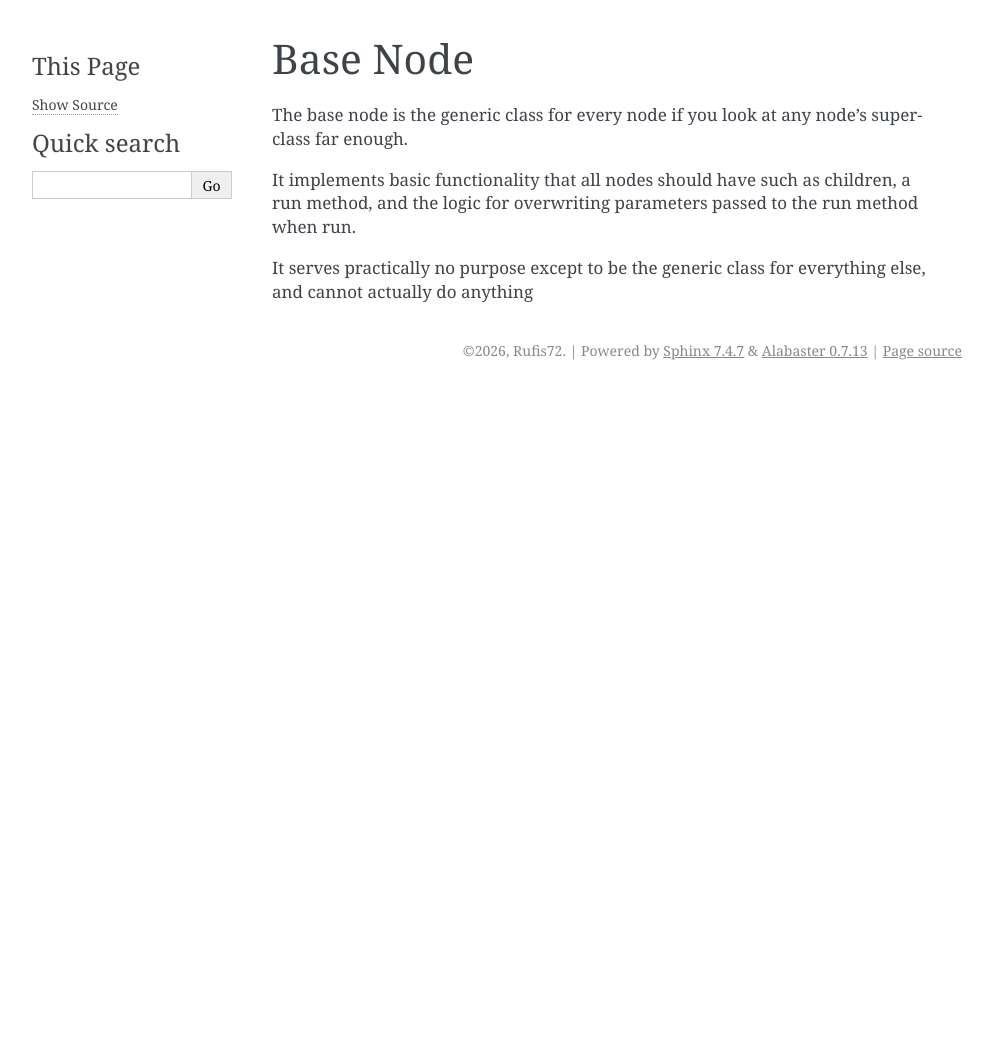
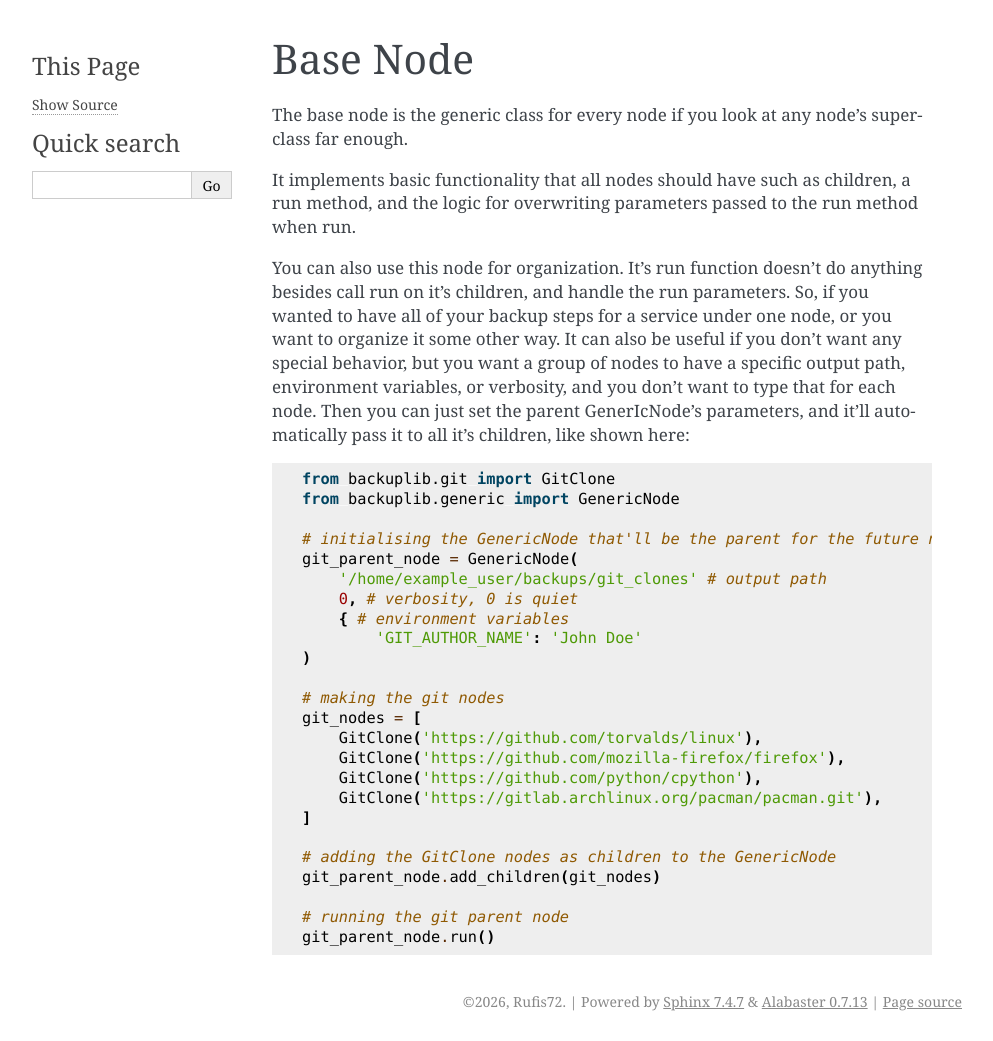
Before and after one commit to Rufis72/backuplib, a Sphinx documentation site: the page built from docs/source/nodes/node_objects/generic/base_node.rst, in a window 1280 px wide. Shown: the whole page, without its empty margins (148-1141 px from the left). Built offline with Sphinx 7.4.7, drawn with Linux system fonts in a browser that asks for light colours; before the commit the page ends 900 px from its top, so only the background shows below that.

Commit message:
Made the GenericNode's run function also run it's children

```diff
--- a/docs/source/nodes/node_objects/generic.rst
+++ b/docs/source/nodes/node_objects/generic.rst
@@ -1,6 +1,6 @@
 Generic Nodes
 =============
-The Generic Node(s) are the node(s) that implement features for all other nodes to use, but don't do anything on their own.
+The Generic Node(s) are the node(s) that implement features for all other nodes to use, but don't do much on their own.
 
 .. toctree::
     generic/base_node
--- a/docs/source/nodes/node_objects/generic/base_node.rst
+++ b/docs/source/nodes/node_objects/generic/base_node.rst
@@ -5,4 +5,34 @@ The base node is the generic class for every node if you look at any node's supe
 
 It implements basic functionality that all nodes should have such as children, a run method, and the logic for overwriting parameters passed to the run method when run.
 
-It serves practically no purpose except to be the generic class for everything else, and cannot actually do anything
+You can also use this node for organization. It's run function doesn't do anything besides call run on it's children, and handle the run parameters. So, if you wanted to have all of your backup steps for a service under one node,
+or you want to organize it some other way.
+It can also be useful if you don't want any special behavior, but you want a group of nodes to have a specific output path, environment variables, or verbosity, and you don't want to type that for each node.
+Then you can just set the parent GenerIcNode's parameters, and it'll automatically pass it to all it's children, like shown here:
+
+.. code-block:: python
+
+    from backuplib.git import GitClone
+    from backuplib.generic import GenericNode
+
+    # initialising the GenericNode that'll be the parent for the future nodes
+    git_parent_node = GenericNode(
+        '/home/example_user/backups/git_clones' # output path
+        0, # verbosity, 0 is quiet
+        { # environment variables
+            'GIT_AUTHOR_NAME': 'John Doe'
+    )
+
+    # making the git nodes
+    git_nodes = [
+        GitClone('https://github.com/torvalds/linux'),
+        GitClone('https://github.com/mozilla-firefox/firefox'),
+        GitClone('https://github.com/python/cpython'),
+        GitClone('https://gitlab.archlinux.org/pacman/pacman.git'),
+    ]
+
+    # adding the GitClone nodes as children to the GenericNode
+    git_parent_node.add_children(git_nodes)
+
+    # running the git parent node
+    git_parent_node.run()
```
Also changed, not shown: 1 other file.
